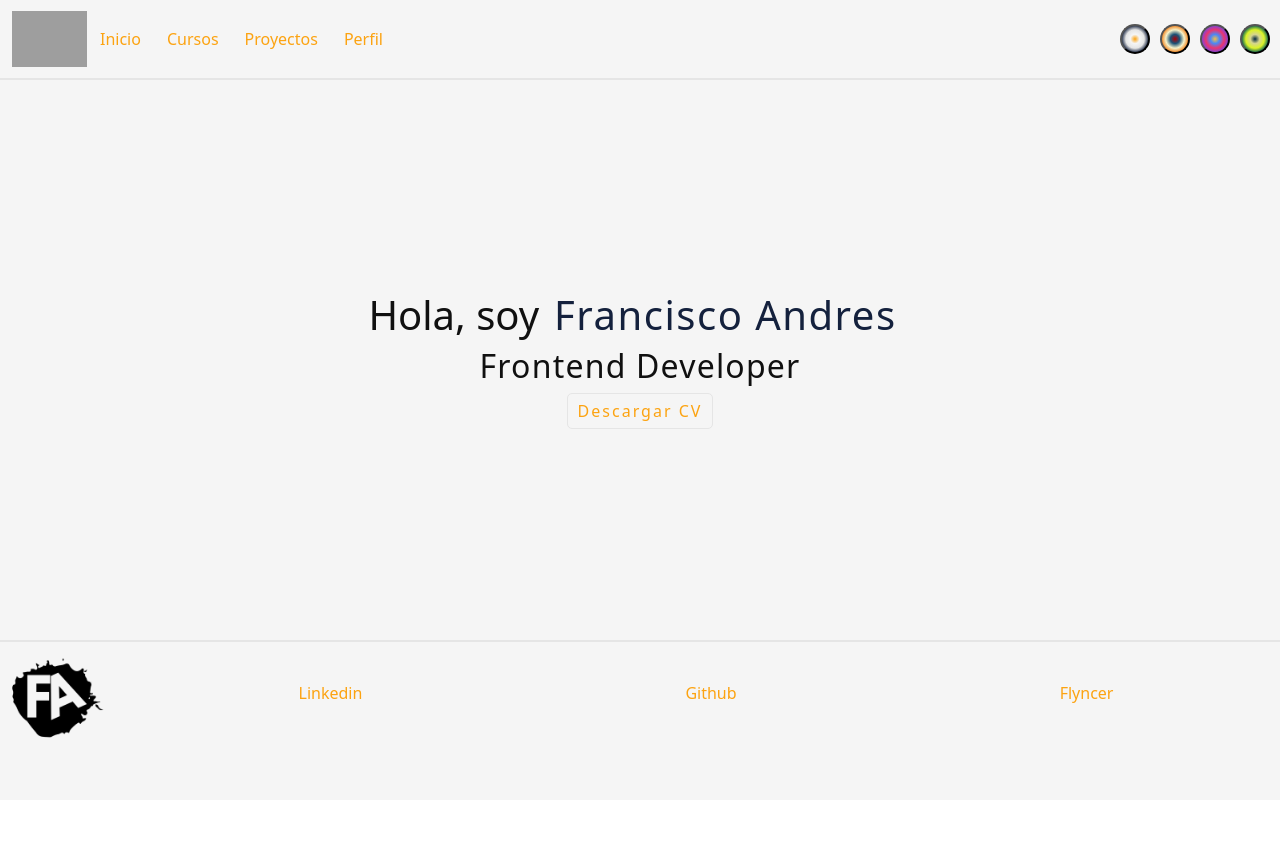
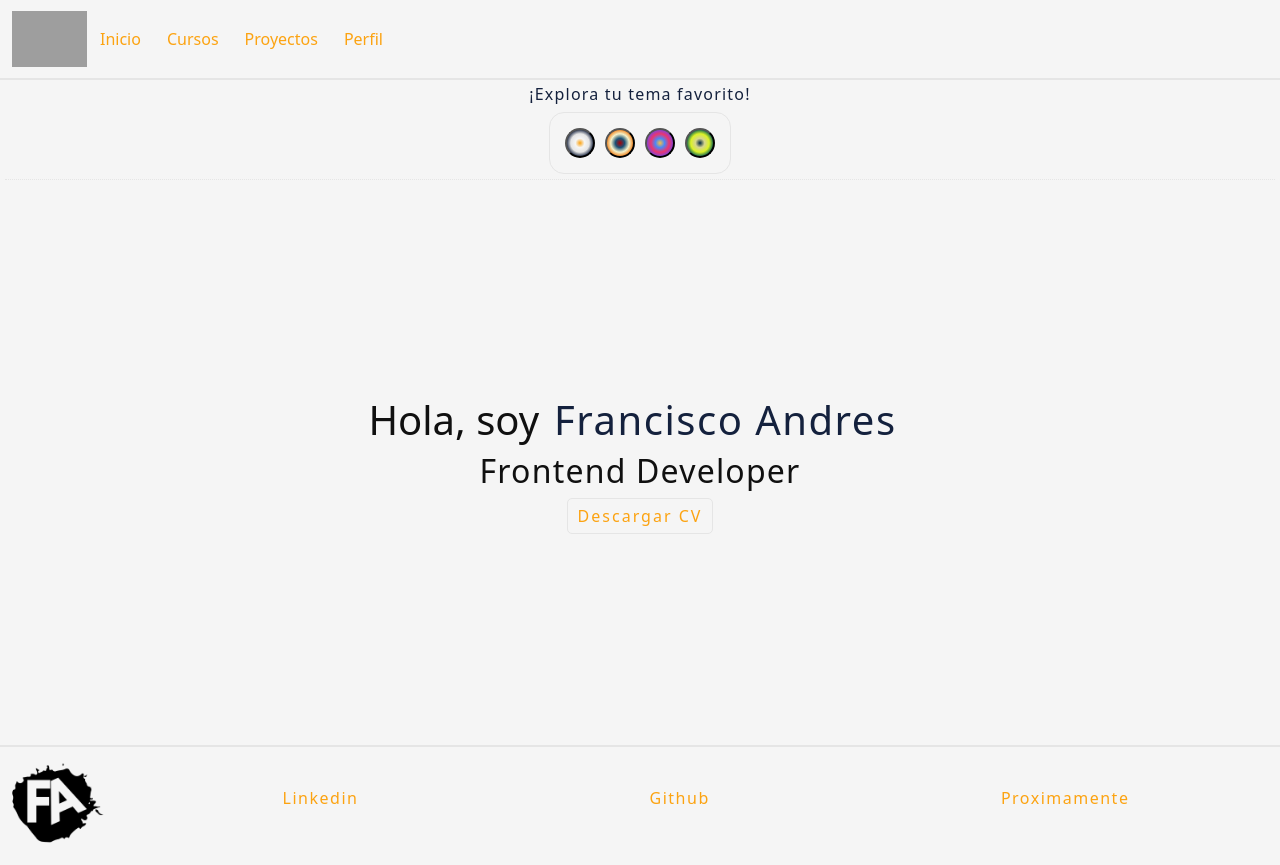
Before and after one commit to courfedra/mi-page, a React (Vite) app: page / in a window 1280 px wide. Before the commit the page ends 800 px from the top, so only its background shows below. Built offline with nearby package versions, Linux system fonts and the light colour scheme; grey boxes are pictures that could not be loaded.

Commit message:
ColorChange navbar and footer

```diff
--- a/src/components/Botones.jsx
+++ b/src/components/Botones.jsx
@@ -6,12 +6,36 @@ import Themes from "./Themes"
 const Botones = () => {
     //llevar a contexto
     const {cambioColor}=useContext(ColorContext)
+    const {colorBg,colorTitulo,colorLineaBorde}=useContext(ColorContext)
+
 
     const NavbarBotonera = styled.div`
         display: flex;
+        flex-direction: column;
+        justify-content:center;
+        align-items:center;
         margin: 5px;
-        background-color: transparent;
+        padding-bottom: 5px;
+        border-bottom: 1px dotted ${colorLineaBorde};
+        h6{
+            color:${colorTitulo};
+            letter-spacing: 1.2px;
+        }
     `
+
+    const BotoneraContainer = styled.div`
+        background-color: ${colorBg};
+        padding: 10px;
+        border-radius: 15px;
+        border: 1px solid ${colorLineaBorde};
+        display: flex;
+        align-items: center;
+        justify-content: center;
+        position: relative;
+
+
+    `
+
     const BotonWhite = styled.button`
         width: 30px;
         height:30px;
@@ -58,10 +82,13 @@ const BotonBlue = styled.button`
 `
     return(
         <NavbarBotonera>
-            <BotonWhite onClick={()=>{cambioColor(Themes.white)}}></BotonWhite>
-            <BotonRed onClick={()=>{cambioColor(Themes.red)}}></BotonRed>
-            <BotonBlue onClick={()=>{cambioColor(Themes.blue)}}></BotonBlue>
-            <BotonGreen onClick={()=>{cambioColor(Themes.green)}}></BotonGreen>
+            <h6>¡Explora tu tema favorito!</h6>
+            <BotoneraContainer>
+                <BotonWhite onClick={()=>{cambioColor(Themes.white)}}></BotonWhite>
+                <BotonRed onClick={()=>{cambioColor(Themes.red)}}></BotonRed>
+                <BotonBlue onClick={()=>{cambioColor(Themes.blue)}}></BotonBlue>
+                <BotonGreen onClick={()=>{cambioColor(Themes.green)}}></BotonGreen>
+            </BotoneraContainer>
         </NavbarBotonera>
     )
 }
--- a/src/components/CourseCard.jsx
+++ b/src/components/CourseCard.jsx
@@ -1,5 +1,77 @@
 import {Link} from "react-router-dom"
+import {ColorContext} from "../context/ColorContext"
+import styled from "styled-components"
 const CourseCard = ({datos}) =>{
+    const {colorBg,colorTxt,colorTitulo,colorLineaBorde,colorEnlace,colorEnlaceHover}=useContext(ColorContext)
+    const courseCard = styled.div`
+
+        background-color: $grisClaro;
+        color: $negro;
+        border-radius: 15px;
+        margin: 5px;
+        padding: 5px;
+        width: 50%;
+        min-height: 200px;
+        display: flex;
+        flex-direction: column;
+        justify-content: center;
+        align-items: center;
+        text-align: center;
+        transition: all .1s ease-in-out;
+        h2{color:$negro}
+        p{color: $negro}
+        &:hover{
+            background-color: $blanco;
+            h2{color:$rojo};
+        }
+        .linksDetail{
+            display: flex;
+            width: 100%;
+            justify-content: space-around;
+            align-items: center;
+            .aCardDetail{
+                text-decoration: none;
+                width: 200px;
+                padding: 5px;
+                margin: 5px;
+                border: 1px solid $rojo;
+                border-radius: 5px;
+                color: $rojo;
+                letter-spacing: 2px;
+                text-transform: uppercase;
+                transition: all .25s ease-in-out;
+                &:hover{
+                    background-color: $rojo;
+                    color: $negro;
+                    border: 1px solid $negro;
+                }
+            }
+            .btnCardDetail{
+                text-decoration: none;
+                width: 200px;
+                padding: 5px;
+                margin: 5px;
+                border-radius: 5px;
+                border: 1px solid $azul;
+                color: $azul;
+                background-color: transparent;
+                letter-spacing: 2px;
+                text-transform: uppercase;
+                transition: all .25s ease-in-out;
+                &:hover{
+                    background-color: $azul;
+                    color: $negro;
+                    border: 1px solid $negro;
+                }
+            }
+        }
+        `
+
+
+
+
+
+
     return(
         <div className="courseCard">
             <h2>{datos.curso}</h2>
--- a/src/components/Footer.jsx
+++ b/src/components/Footer.jsx
@@ -22,6 +22,7 @@ const Footer = ()=>{
             list-style: none;
             a{
                 text-decoration: none;
+                letter-spacing: 1.5px;
                 color: ${colorEnlace};
                 &:hover{
                     color: ${colorEnlaceHover};
@@ -40,7 +41,7 @@ const Footer = ()=>{
             <ul>
                 <li><a target="_blank" href="https://www.linkedin.com/in/franandres/">Linkedin</a></li>
                 <li><a target="_blank" href="https://github.com/courfedra">Github</a></li>
-                <li><a target="_blank" href="https://app.flyncer.com/privateProfile">Flyncer</a></li>
+                <li><a target="_blank" href="#">Proximamente</a></li>
             </ul>
         </Pie>
     )
--- a/src/components/NavBar.jsx
+++ b/src/components/NavBar.jsx
@@ -70,8 +70,9 @@ const NavBar = ()=>{
                         </ul>
                     </div>
                 </div>
-                <Botones/>
+
             </Navbar>
+            <Botones/>
         </>
     )
 }
--- a/src/scss/App.scss
+++ b/src/scss/App.scss
@@ -15,68 +15,7 @@
         justify-content: center;
         align-items: center;
         padding: 10px;
-        .courseCard{
-            background-color: $grisClaro;
-            color: $negro;
-            border-radius: 15px;
-            margin: 5px;
-            padding: 5px;
-            width: 50%;
-            min-height: 200px;
-            display: flex;
-            flex-direction: column;
-            justify-content: center;
-            align-items: center;
-            text-align: center;
-            transition: all .1s ease-in-out;
-            h2{color:$negro}
-            p{color: $negro}
-            &:hover{
-                background-color: $blanco;
-                h2{color:$rojo};
-            }
-            .linksDetail{
-                display: flex;
-                width: 100%;
-                justify-content: space-around;
-                align-items: center;
-                .aCardDetail{
-                    text-decoration: none;
-                    width: 200px;
-                    padding: 5px;
-                    margin: 5px;
-                    border: 1px solid $rojo;
-                    border-radius: 5px;
-                    color: $rojo;
-                    letter-spacing: 2px;
-                    text-transform: uppercase;
-                    transition: all .25s ease-in-out;
-                    &:hover{
-                        background-color: $rojo;
-                        color: $negro;
-                        border: 1px solid $negro;
-                    }
-                }
-                .btnCardDetail{
-                    text-decoration: none;
-                    width: 200px;
-                    padding: 5px;
-                    margin: 5px;
-                    border-radius: 5px;
-                    border: 1px solid $azul;
-                    color: $azul;
-                    background-color: transparent;
-                    letter-spacing: 2px;
-                    text-transform: uppercase;
-                    transition: all .25s ease-in-out;
-                    &:hover{
-                        background-color: $azul;
-                        color: $negro;
-                        border: 1px solid $negro;
-                    }
-                }
-            }
-        }
+
     }
     .courseDetail{
         width: 100%;
```
